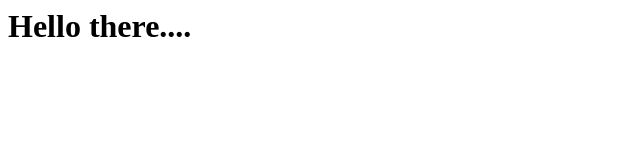
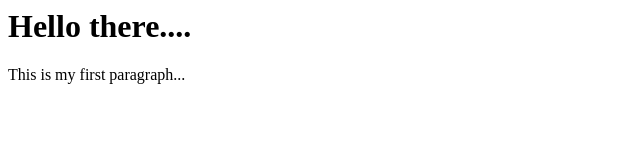
Before and after one commit to abdulrahman911/community-git, a plain HTML site: page index.html in a window 1280 px wide. Shown: the whole page, without its empty margins (0-640 px from the left). Drawn offline with Linux system fonts and the light colour scheme.

Commit message:
added 1st paragrapgh

```diff
--- a/index.html
+++ b/index.html
@@ -1 +1,2 @@
 <h1>Hello there.... </h1>
+<p>This is my first paragraph...</p>
```
